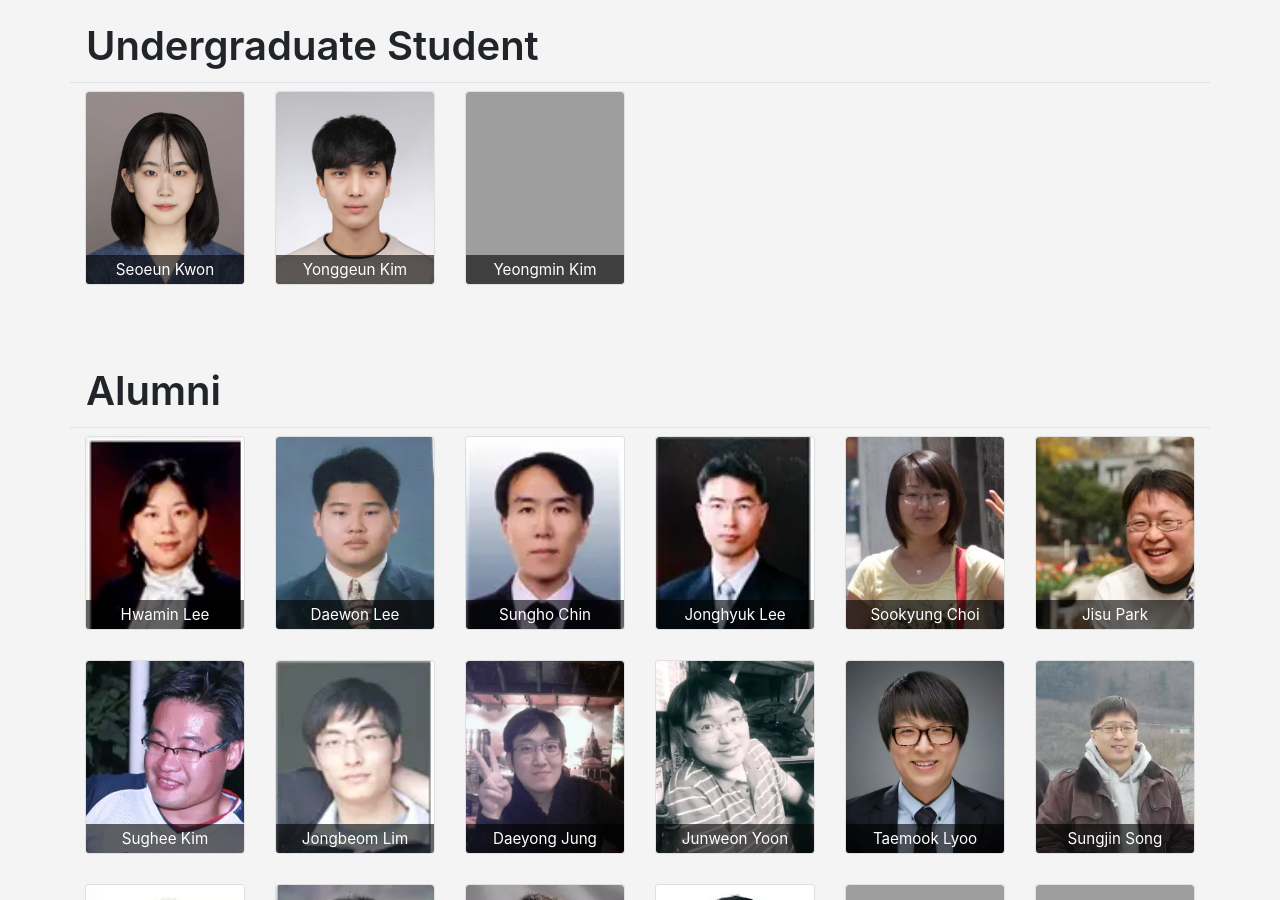
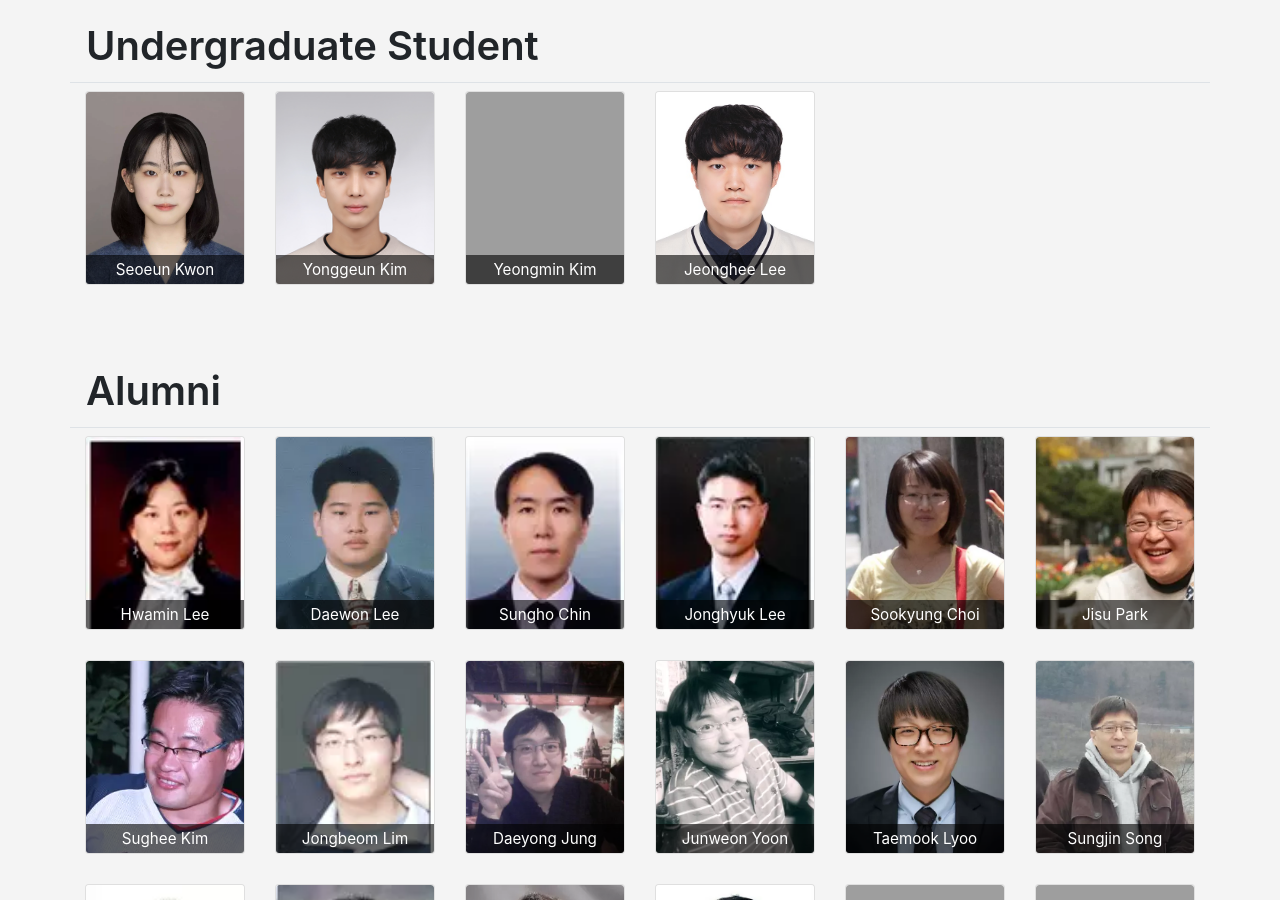
Before and after one commit to KU-Cloud/ku-cloud.github.io, a Jekyll site: the page built from members.html, in a window 1280 px wide and 900 px high, scrolled down 1340 px. Built offline with Jekyll 4.4.1, drawn with Linux system fonts in a browser that asks for light colours; grey boxes are pictures that could not be loaded.

Commit message:
added: new intern undergraduate member Added intern image and entry for members page

```diff
--- a/_data/members.yaml
+++ b/_data/members.yaml
@@ -69,6 +69,7 @@ intern:
   - name: Seoeun Kwon
   - name: Yonggeun Kim
   - name: Yeongmin Kim
+  - name: Jeonghee Lee
 alumniPhd:
   - name: Hwamin Lee
     mail: hwamin77@gmail.com
```
Also changed, not shown: assets/images/members/Jeonghee Lee.webp (added).
